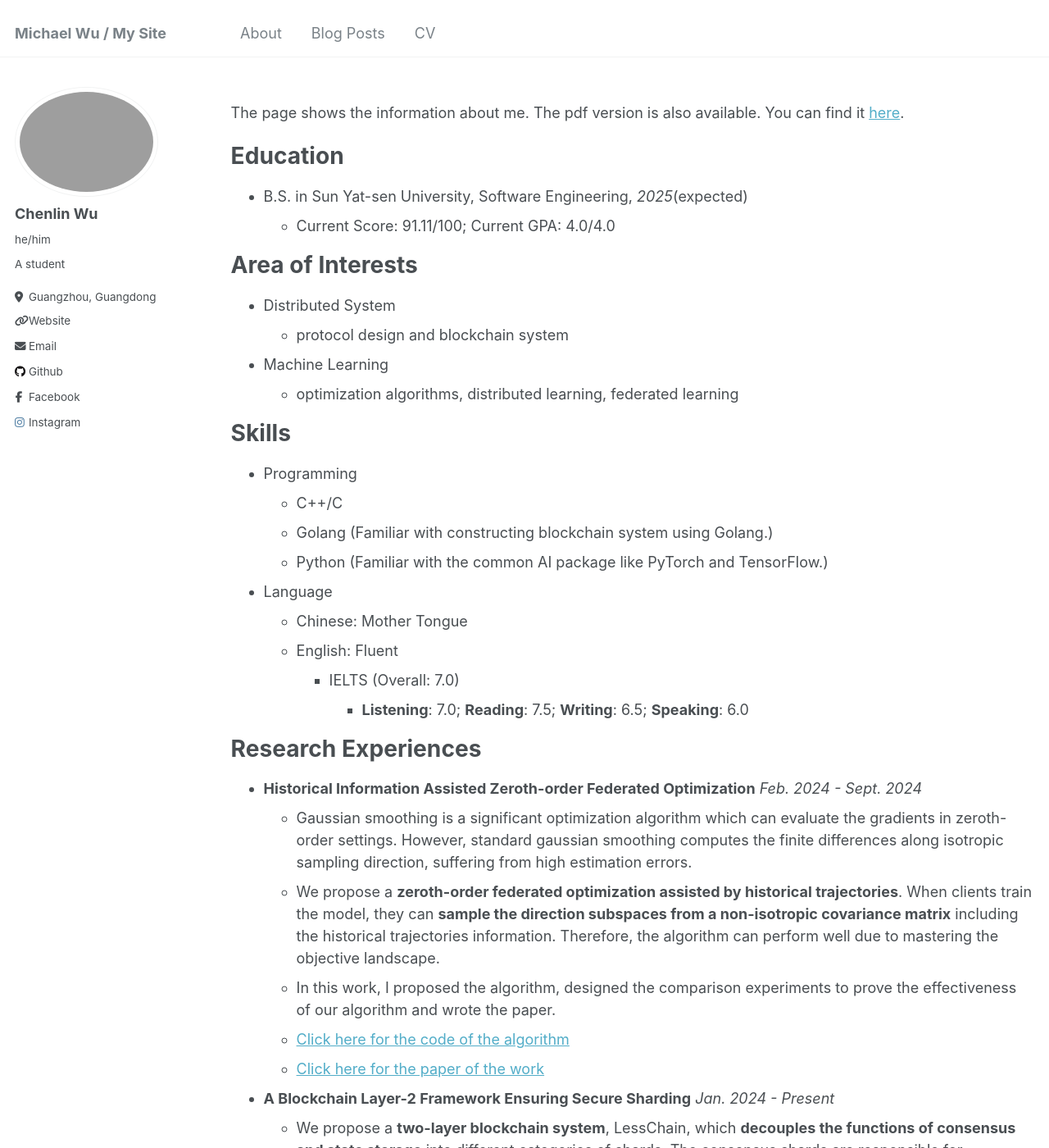
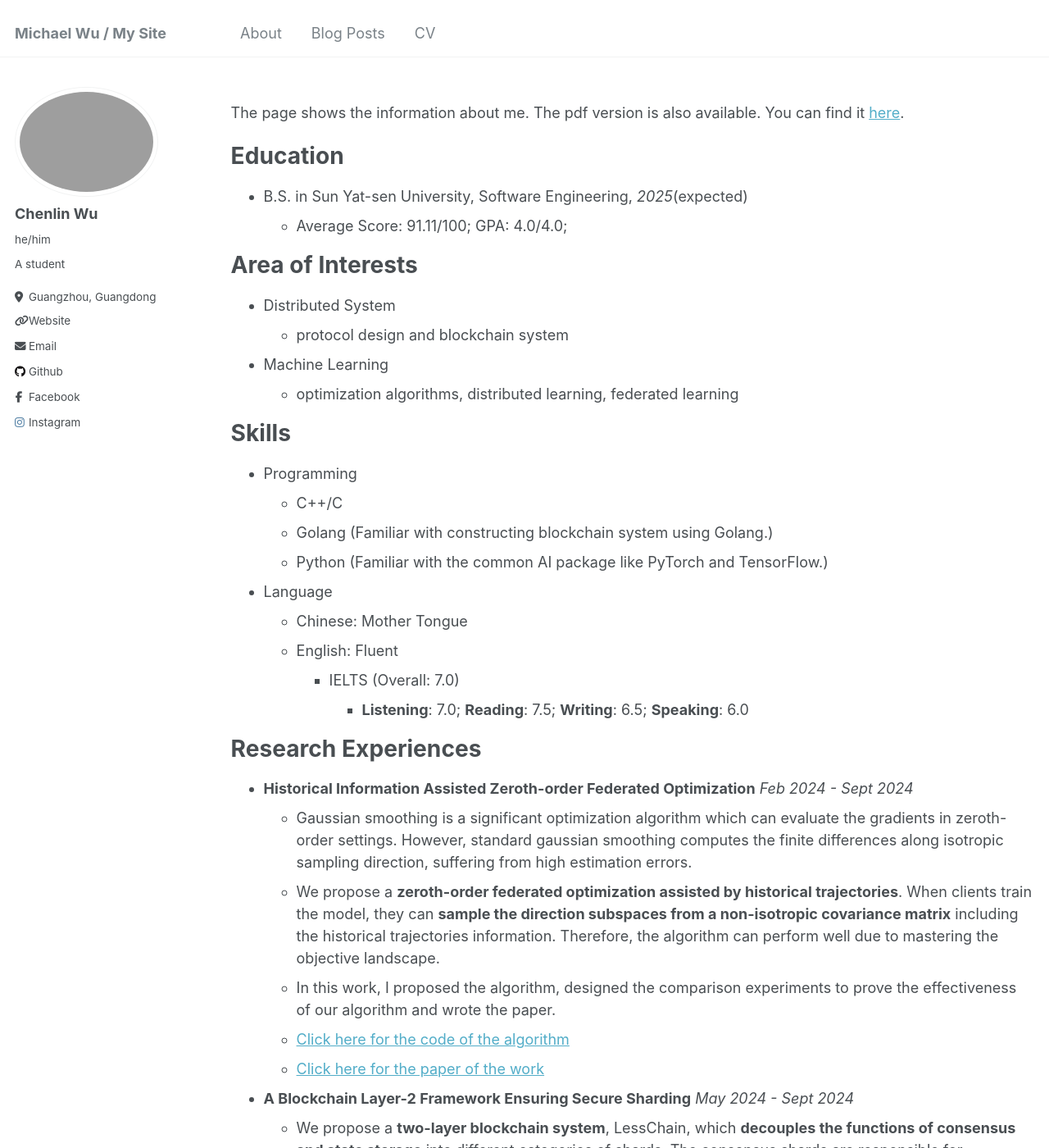
Before and after one commit to Michael112233/Michael112233.github.io, a Jekyll site: the page built from _pages/cv.md, in a window 1280 px wide and 1400 px high. Shown: the whole window at 82% size. Built offline with Jekyll 4.4.1, drawn with Linux system fonts in a browser that asks for light colours; some of the changed text lies outside the part shown.

Commit message:
modified:   _pages/cv.md

```diff
--- a/_pages/cv.md
+++ b/_pages/cv.md
@@ -14,7 +14,7 @@ The page shows the information about me. The pdf version is also available. You
 Education
 ======
 * B.S. in Sun Yat-sen University, Software Engineering, *2025*(expected)
-  * Current Score: 91.11/100;   Current GPA: 4.0/4.0
+  * Average Score: 91.11/100;   GPA: 4.0/4.0;
 
 Area of Interests
 ======
@@ -38,31 +38,31 @@ Skills
 
 Research Experiences
 ======
-* **Historical Information Assisted Zeroth-order Federated Optimization** *Feb. 2024 - Sept. 2024*
+* **Historical Information Assisted Zeroth-order Federated Optimization** *Feb 2024 - Sept 2024*
   * Gaussian smoothing is a significant optimization algorithm which can evaluate the gradients in zeroth-order settings. However, standard gaussian smoothing computes the finite differences along isotropic sampling direction, suffering from high estimation errors.
   * We propose a **zeroth-order federated optimization assisted by historical trajectories**. When clients train the model, they can **sample the direction subspaces from a non-isotropic covariance matrix** including the historical trajectories information. Therefore, the algorithm can perform well due to mastering the objective landscape.
   * In this work, I proposed the algorithm, designed the comparison experiments to prove the effectiveness of our algorithm and wrote the paper.
   * [Click here for the code of the algorithm](https://github.com/Michael112233/Federated-Learning-ZO)
   * [Click here for the paper of the work](https://arxiv.org/abs/2409.15955)
 
-* **A Blockchain Layer-2 Framework Ensuring Secure Sharding** *Jan. 2024 - Present*
+* **A Blockchain Layer-2 Framework Ensuring Secure Sharding** *May 2024 - Sept 2024*
   * We propose a **two-layer blockchain system**, LessChain, which **decouples the functions of consensus and state storage** into different categories of shards. The consensus shards are responsible for transaction execution and validation. The storage shards handle the storage of ledgers' states. This system **supports reconfiguration of the nodes** in all the shards, so that the system can be robust to counter physical attacks.
   * In this work, I designed comparison experiments to test the performance of our system and compared our system with another existing two-layer sharding scheme like Ethereum 2.0.
 
-* **A High-Throughput Cross-chain Scheme Based on Multi-committee**
+* **A High-Throughput Cross-chain Scheme Based on Multi-committee** *Jan 2024 - Present*
   * We propose a secure cross-chain scheme through multi-committee with a high throughout
   * In this work, I investigated the existing cross-chain schemes, clarified these schemes, summarised the similarities of each categories, designed four comparison experiments to compare the performance of ours with the performance of these schemes and implemented our scheme and tested the performance of our scheme.
   * The paper is still in preparation.
 
 Other Experiences
 ======
-* Teaching Assistant(CSE312, CSE314) *Feb. 2024 - Jul. 2024*
+* Teaching Assistant(CSE312, CSE314) *Feb 2024 - Jul 2024*
   * The teaching assistant for the course on **Principles of Compilers** and **Compilers Construction Laboratory** at the School of Cyber Science and Technology, Sun Yat-sen University.
   * My responsibility is to check students' homework and assist students' to accomplish the experiments, which trains my communication skills and the ability to express my thoughts clearly.
 
 Scholarship
 ======
-* Excellent Student Scholarship in Sun Yat-sen University, *2022 / 2023*
+* Excellent Student Scholarship in Sun Yat-sen University, *2022 / 2023 / 2024*
 
 Awards
 ======
```
